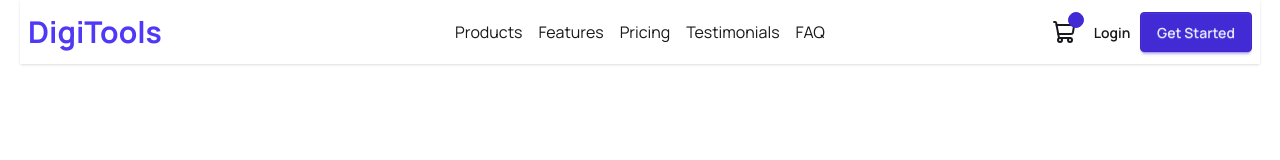
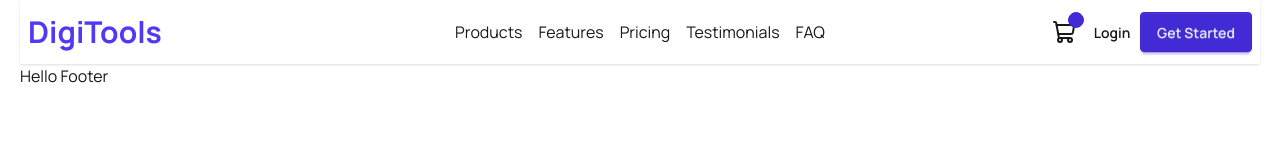
Before and after one commit to ihriyad/Digitool-Platform, a React (Vite) app: page / in a window 1280 px wide. Shown: the top 160 px of the page. Built offline with nearby package versions, Linux system fonts and the light colour scheme.

Commit message:
added footer

```diff
--- a/src/App.jsx
+++ b/src/App.jsx
@@ -1,4 +1,5 @@
 import "./App.css";
+import Footer from "./components/Footer/Footer/Footer";
 import Navbar from "./components/Navbar/Navbar";
 
 function App() {
@@ -9,6 +10,10 @@ function App() {
           <Navbar></Navbar>
         </nav>
       </header>
+      <main></main>
+      <footer>
+        <Footer></Footer>
+      </footer>
     </div>
   );
 }
--- /dev/null
+++ b/src/components/Footer/Footer/Footer.jsx
@@ -0,0 +1,11 @@
+import React from 'react';
+
+const Footer = () => {
+    return (
+        <div>
+            Hello Footer
+        </div>
+    );
+};
+
+export default Footer;
```
